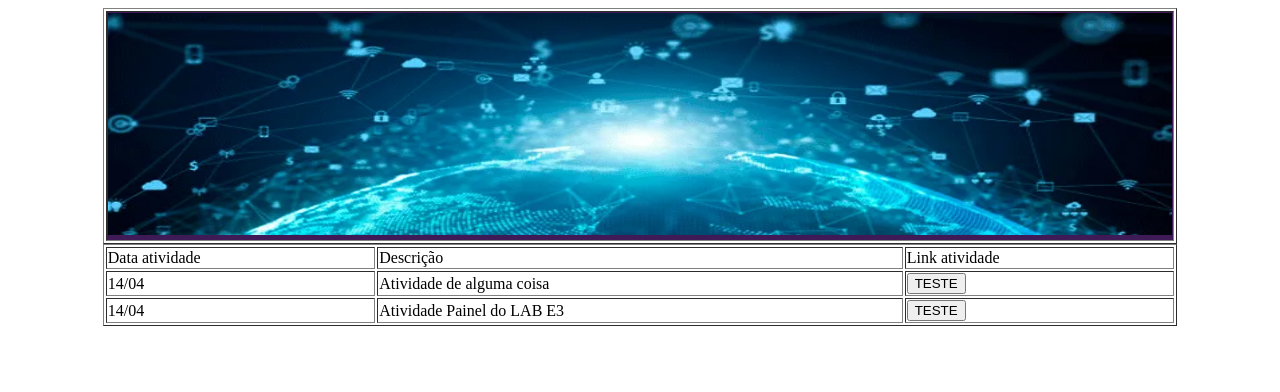
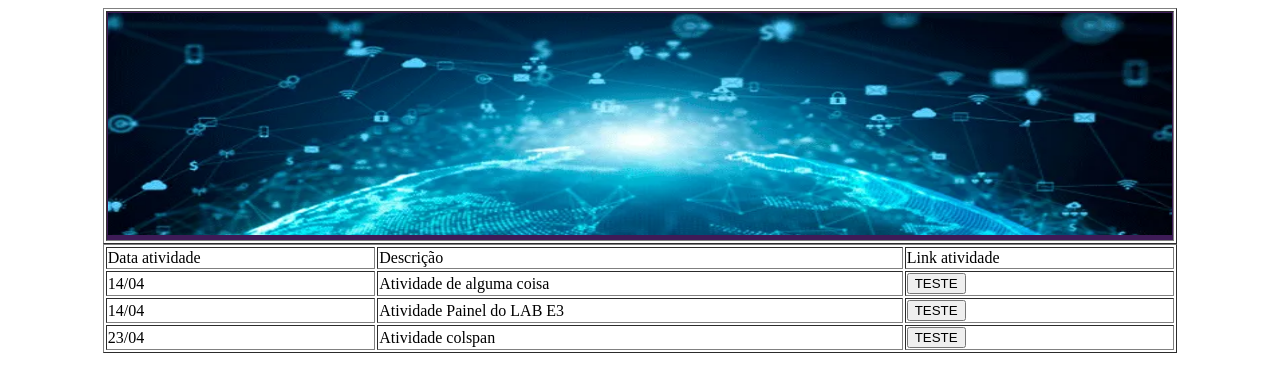
Before and after one commit to hernanegonsalves/html15-04, a plain HTML site: page index.html in a window 1280 px wide. Drawn offline with Linux system fonts and the light colour scheme.

Commit message:
Update index.html

```diff
--- a/index.html
+++ b/index.html
@@ -47,6 +47,17 @@
             <a href="1404/banner.html"> <button>TESTE</button> </a>
         </td>
     </tr>
+        <tr>
+        <td>
+            23/04
+        </td>
+        <td>
+            Atividade colspan
+        </td>
+        <td>
+            <a href="colspan2304.html"> <button>TESTE</button> </a>
+        </td>
+    </tr>
   </table>
 
 
```
